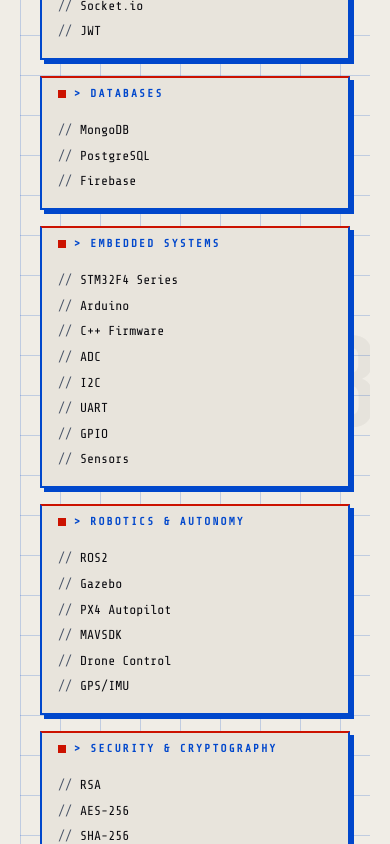
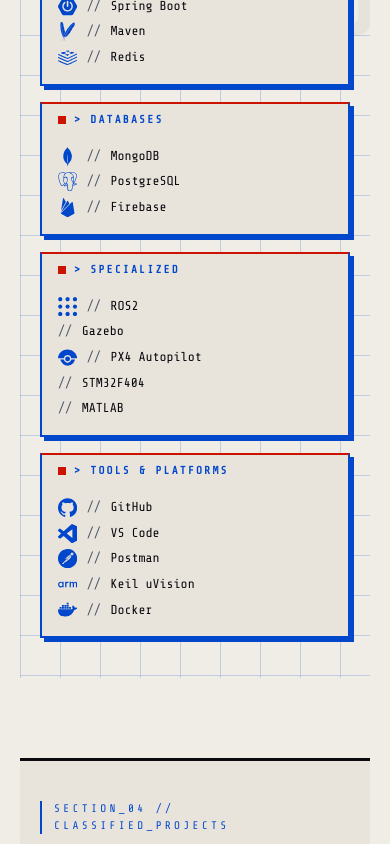
Before and after one commit to ManvithaDungi/Portfolio, a React (Vite) app: page / in a window 390 px wide. Shown: the part 3520-4364 px from the top of the page. Built offline with nearby package versions, Linux system fonts and the light colour scheme; a web font is replaced by a local one.

Commit message:
fix: responsiveness of skills section

```diff
--- a/src/components/sections/Skills.css
+++ b/src/components/sections/Skills.css
@@ -123,12 +123,20 @@
 
 .skill-item {
   display: flex;
-  align-items: baseline;
-  gap: 0.5rem;
+  align-items: center;
+  gap: 0.6rem;
   font-family: var(--font-mono);
   font-size: var(--text-sm);
   line-height: 1.6;
   cursor: pointer;
+  transition: all 200ms ease;
+}
+
+.skill-icon {
+  width: 1.2rem;
+  height: 1.2rem;
+  flex-shrink: 0;
+  color: var(--color-blue);
   transition: all 200ms ease;
 }
 
@@ -139,6 +147,11 @@
   }
 
   .skill-item:hover .skill-name {
+    color: var(--color-cyan);
+    text-shadow: var(--text-glow-cyan, 0 0 8px currentColor);
+  }
+
+  .skill-item:hover .skill-icon {
     color: var(--color-cyan);
     text-shadow: var(--text-glow-cyan, 0 0 8px currentColor);
   }
@@ -182,7 +195,7 @@
 /* Tablet: 768px–1023px */
 @media (min-width: 768px) and (max-width: 1023px) {
   .skills-grid {
-    grid-template-columns: 1fr;
+    grid-template-columns: repeat(2, 1fr);
     gap: 1.2rem;
   }
 
@@ -219,10 +232,10 @@
   }
 }
 
-/* Wide Desktop: 1280px+ (asymmetric 2fr 1fr) */
+/* Wide Desktop: 1280px+ (3-col) */
 @media (min-width: 1280px) {
   .skills-grid {
-    grid-template-columns: 2fr 1fr;
+    grid-template-columns: repeat(3, 1fr);
     gap: 1.2rem;
   }
 
--- a/src/components/sections/Skills.jsx
+++ b/src/components/sections/Skills.jsx
@@ -1,5 +1,6 @@
 import React, { useEffect, useState } from 'react';
 import { motion } from 'framer-motion';
+import * as SiIcons from 'react-icons/si';
 import SystemLabel from '../ui/SystemLabel';
 import MangaPanel from '../ui/MangaPanel';
 import { skillsData } from '../../data/skills';
@@ -83,12 +84,19 @@
                   &gt; {category.category}
                 </div>
                 <div className="category-skills">
-                  {category.skills.map((skill) => (
-                    <div key={skill} className="skill-item">
-                      <span className="skill-prefix">{"// "}</span>
-                      <span className="skill-name">{skill}</span>
-                    </div>
-                  ))}
+                  {category.skills.map((skill) => {
+                    const skillName = typeof skill === 'string' ? skill : skill.name;
+                    const iconName = typeof skill === 'string' ? null : skill.icon;
+                    const IconComponent = iconName && SiIcons[iconName] ? SiIcons[iconName] : null;
+
+                    return (
+                      <div key={skillName} className="skill-item">
+                        {IconComponent && <IconComponent className="skill-icon" />}
+                        <span className="skill-prefix">{"// "}</span>
+                        <span className="skill-name">{skillName}</span>
+                      </div>
+                    );
+                  })}
                 </div>
               </MangaPanel>
             </motion.div>
--- a/src/data/skills.js
+++ b/src/data/skills.js
@@ -1,38 +1,64 @@
 export const skillsData = [
   {
     category: 'PROGRAMMING',
-    skills: ['Python', 'C++', 'Java', 'JavaScript', 'Solidity'],
+    skills: [
+      { name: 'Python', icon: 'SiPython' },
+      { name: 'C++', icon: 'SiCplusplus' },
+      { name: 'Java', icon: 'SiJava' },
+      { name: 'JavaScript', icon: 'SiJavascript' },
+      { name: 'Solidity', icon: 'SiSolidity' },
+      { name: 'Haskell', icon: 'SiHaskell' },
+    ],
   },
   {
     category: 'FRONTEND',
-    skills: ['React', 'React Hooks', 'React Router', 'Vite', 'CSS3', 'Framer Motion', 'Material UI'],
+    skills: [
+      { name: 'React', icon: 'SiReact' },
+      { name: 'Angular', icon: 'SiAngular' },
+      { name: 'HTML5', icon: 'SiHtml5' },
+      { name: 'CSS3', icon: 'SiCss3' },
+    ],
   },
   {
     category: 'BACKEND',
-    skills: ['Node.js', 'Express.js', 'Django', 'REST APIs', 'Socket.io', 'JWT'],
+    skills: [
+      { name: 'Node.js', icon: 'SiNodedotjs' },
+      { name: 'Express.js', icon: 'SiExpress' },
+      { name: 'Django', icon: 'SiDjango' },
+      { name: 'REST APIs', icon: 'SiPostman' },
+      { name: 'Socket.io', icon: 'SiSocketdotio' },
+      { name: 'JWT', icon: 'SiJsonwebtokens' },
+      { name: 'Spring Boot', icon: 'SiSpringboot' },
+      { name: 'Maven', icon: 'SiApachemaven' },
+      { name: 'Redis', icon: 'SiRedis' },
+    ],
   },
   {
     category: 'DATABASES',
-    skills: ['MongoDB', 'PostgreSQL', 'Firebase'],
+    skills: [
+      { name: 'MongoDB', icon: 'SiMongodb' },
+      { name: 'PostgreSQL', icon: 'SiPostgresql' },
+      { name: 'Firebase', icon: 'SiFirebase' },
+    ],
   },
   {
-    category: 'EMBEDDED SYSTEMS',
-    skills: ['STM32F4 Series', 'Arduino', 'C++ Firmware', 'ADC', 'I2C', 'UART', 'GPIO', 'Sensors'],
-  },
-  {
-    category: 'ROBOTICS & AUTONOMY',
-    skills: ['ROS2', 'Gazebo', 'PX4 Autopilot', 'MAVSDK', 'Drone Control', 'GPS/IMU'],
-  },
-  {
-    category: 'SECURITY & CRYPTOGRAPHY',
-    skills: ['RSA', 'AES-256', 'SHA-256', 'HMAC', 'End-to-End Encryption', 'Multi-Factor Auth'],
+    category: 'SPECIALIZED',
+    skills: [
+      { name: 'ROS2', icon: 'SiRos' },
+      { name: 'Gazebo', icon: 'SiGazebo' },
+      { name: 'PX4 Autopilot', icon: 'SiDrone' },
+      { name: 'STM32F404', icon: 'SiStm32' },
+      { name: 'MATLAB', icon: 'SiMatlab' },
+    ],
   },
   {
     category: 'TOOLS & PLATFORMS',
-    skills: ['Git', 'GitHub', 'VS Code', 'Postman', 'Keil uVision', 'STM32CubeIDE', 'LaTeX'],
-  },
-  {
-    category: 'SPECIALIZED',
-    skills: ['AI/ML Integration', 'Blockchain Smart Contracts', 'HIPAA Compliance', 'GDPR Compliance', 'Web3.py', 'LangGraph'],
+    skills: [
+      { name: 'GitHub', icon: 'SiGithub' },
+      { name: 'VS Code', icon: 'SiVisualstudiocode' },
+      { name: 'Postman', icon: 'SiPostman' },
+      { name: 'Keil uVision', icon: 'SiArm' },
+      { name: 'Docker', icon: 'SiDocker' },
+    ],
   },
 ];
```
